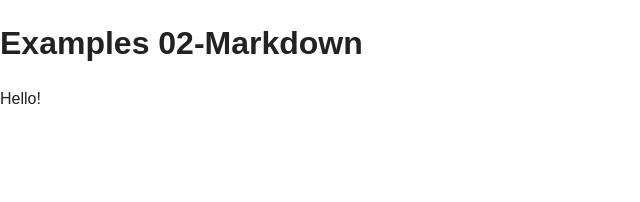
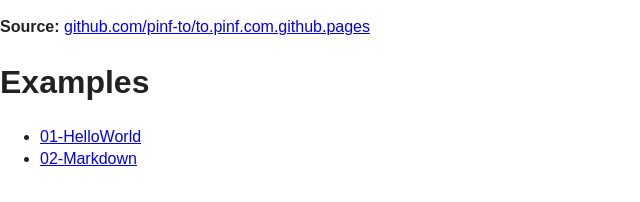
Before and after one commit to pinf-to/to.pinf.com.github.pages, a website: page index.html in a window 1280 px wide. Shown: the whole page, without its empty margins (0-640 px from the left). Drawn offline with Linux system fonts and the light colour scheme.

Commit message:
Updated pages

```diff
--- a/index.html
+++ b/index.html
@@ -14,8 +14,11 @@
         <!--[if lte IE 9]>
             <p class="browserupgrade">You are using an <strong>outdated</strong> browser. Please <a href="http://browsehappy.com/">upgrade your browser</a> to improve your experience and security.</p>
         <![endif]-->
-    <h1 id="undefinedexamples-02-markdown">Examples 02-Markdown</h1>
-<p>Hello!</p>
-
+    <p><b>Source:</b> <a href="https://github.com/pinf-to/to.pinf.com.github.pages">github.com/pinf-to/to.pinf.com.github.pages</a></p>
+<h1>Examples</h1>
+<ul>
+<li><a href="examples/01-HelloWorld/index.html">01-HelloWorld</a></li>
+<li><a href="examples/02-Markdown/index.html">02-Markdown</a></li>
+</ul>
 </body>
 </html>
```
